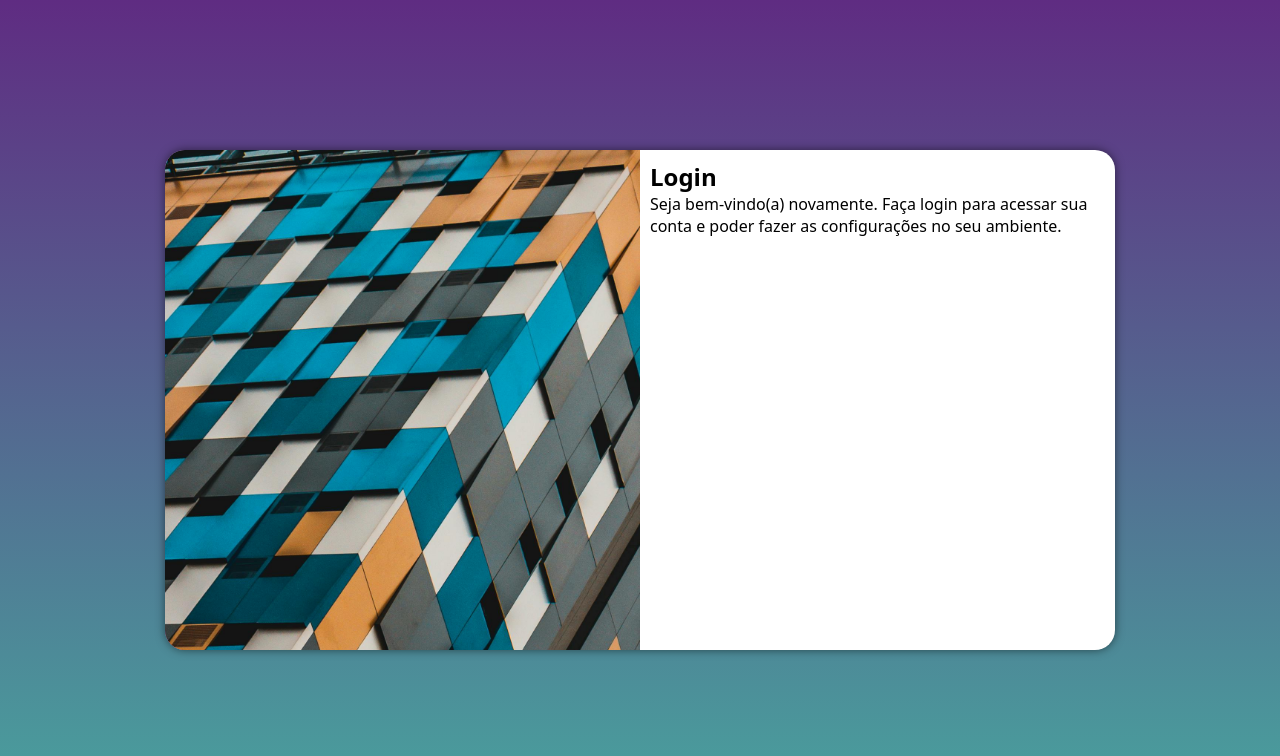
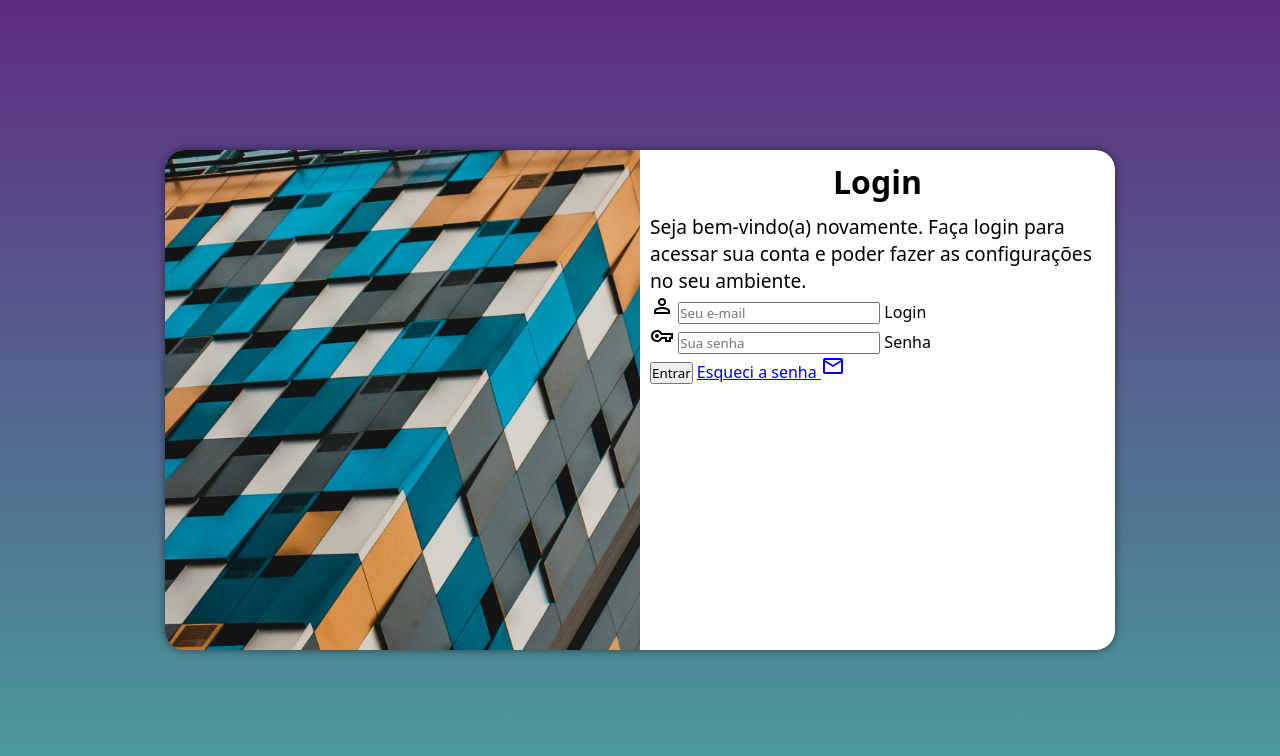
Before and after one commit to devlmdias/projeto-login, a plain HTML site: page index.html in a window 1280 px wide. Drawn offline with nearby package versions, Linux system fonts and the light colour scheme.

Commit message:
formulario

```diff
--- a/estilos/media-queries.css
+++ b/estilos/media-queries.css
@@ -40,4 +40,12 @@
         float: right;
         width: 50%;
     }
+
+    div#formulario > h1 {
+        font-size: 2em;
+    }
+
+    div#formulario > p {
+    font-size: 1.2em;
 }
+}
--- a/estilos/style.css
+++ b/estilos/style.css
@@ -60,3 +60,12 @@
     display: block;
     padding: 10px;
 }
+
+div#formulario > h1 {
+    text-align: center;
+    margin-bottom: 10px;
+}
+
+div#formulario > p {
+    font-size: 0.8em;
+}
--- a/index.html
+++ b/index.html
@@ -4,6 +4,7 @@
     <meta charset="UTF-8">
     <meta name="viewport" content="width=device-width, initial-scale=1.0">
     <title>Login</title>
+    <link href="https://fonts.googleapis.com/css2?family=Material+Symbols+Outlined" rel="stylesheet" />
     <link rel="stylesheet" href="estilos/style.css">
     <link rel="stylesheet" href="estilos/media-queries.css">
 </head>
@@ -16,6 +17,22 @@
             <div id="formulario">
                 <h1>Login</h1>
                 <p>Seja bem-vindo(a) novamente. Faça login para acessar sua conta e poder fazer as configurações no seu ambiente.</p>
+                <form action="" method="post">
+                    <div class="campo">
+                        <span class="material-symbols-outlined">person</span>
+                        <input type="email" name="login" id="ilogin" placeholder="Seu e-mail" autocomplete="email" required maxlength="30">
+                        <label for="ilogin">Login</label>
+                    </div>
+                    <div class="campo">
+                        <span class="material-symbols-outlined">vpn_key</span>
+                        <input type="password" name="senha" id="isenha" placeholder="Sua senha" autocomplete="current-password" required maxlength="20">
+                        <label for="isenha">Senha</label>
+                    </div>
+                    <input type="submit" value="Entrar">
+                    <a href="esqueci.html">
+                        Esqueci a senha <span class="material-symbols-outlined">mail</span>
+                    </a>
+                </form>
             </div>
         </section>
     </main>
```
